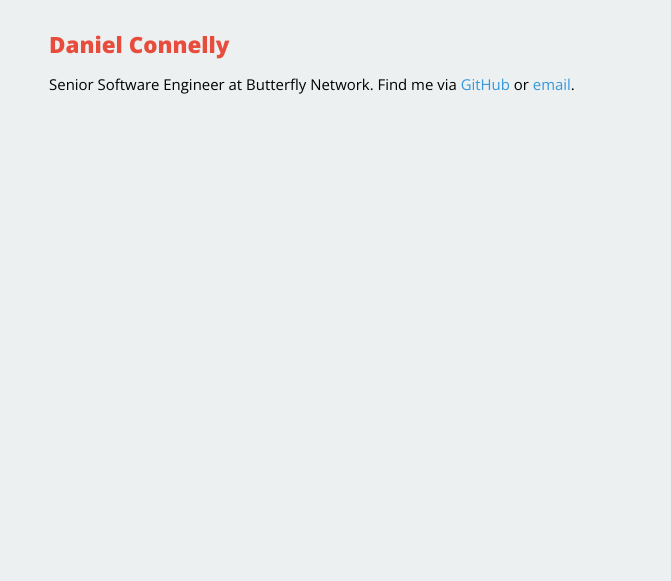
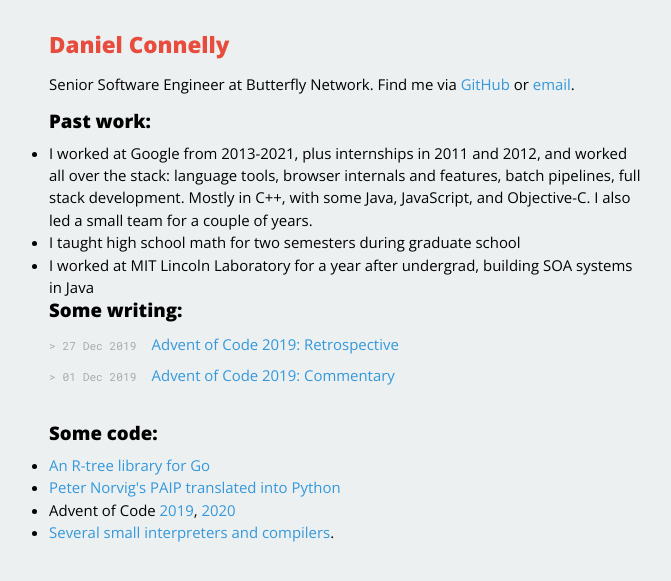
Before and after one commit to dhconnelly/dhconnelly.github.io, a Jekyll site: the page built from index.html, in a window 1280 px wide. Shown: the top 581 px of the page, without its empty margins (295-966 px from the left). Built offline with Jekyll 4.4.1, drawn with Linux system fonts in a browser that asks for light colours.

Commit message:
Update index.html

```diff
--- a/index.html
+++ b/index.html
@@ -9,4 +9,25 @@ title: Daniel Connelly
      <a href="https://github.com/dhconnelly">GitHub</a> or
      <a href="mailto:dhconnelly@gmail.com">email</a>.
    </p>
+
+   <h2>Past work:</h2>
+   <ul>
+      <li>I worked at Google from 2013-2021, plus internships in 2011 and 2012, and worked all over the stack: language tools, browser internals and features, batch pipelines, full stack development. Mostly in C++, with some Java, JavaScript, and Objective-C. I also led a small team for a couple of years.</li>
+      <li>I taught high school math for two semesters during graduate school</li>
+      <li>I worked at MIT Lincoln Laboratory for a year after undergrad, building SOA systems in Java</li>
+   </ul>
+
+   <h2>Some writing:</h2>
+   <ul class="posts">
+      <li><span>&gt; 27 Dec 2019</span> <a href="/advent-of-code-2019-retrospective.html">Advent of Code 2019: Retrospective</a></li>
+      <li><span>&gt; 01 Dec 2019</span> <a href="/advent-of-code-2019-commentary.html">Advent of Code 2019: Commentary</a></li>
+   </ul>
+
+   <h2>Some code:</h2>
+   <ul>
+      <li><a href="https://github.com/dhconnelly/rtreego">An R-tree library for Go</a></li>
+      <li><a href="https://github.com/dhconnelly/paip-python">Peter Norvig's PAIP translated into Python</a></li>
+      <li>Advent of Code <a href="https://github.com/dhconnelly/advent-of-code-2019">2019</a>, <a href="https://github.com/dhconnelly/advent-of-code-2020">2020</a></li>
+      <li><a href="https://github.com/dhconnelly/parents">Several</a> <a href=""https://github.com/dhconnelly/ungulate">small</a> <a href="https://github.com/dhconnelly/yalig">interpreters</a> <a href="https://github.com/dhconnelly/ts">and</a> <a href="https://github.com/dhconnelly/crab">compilers</a>.</li>
+   </ul>
 </div>
```
